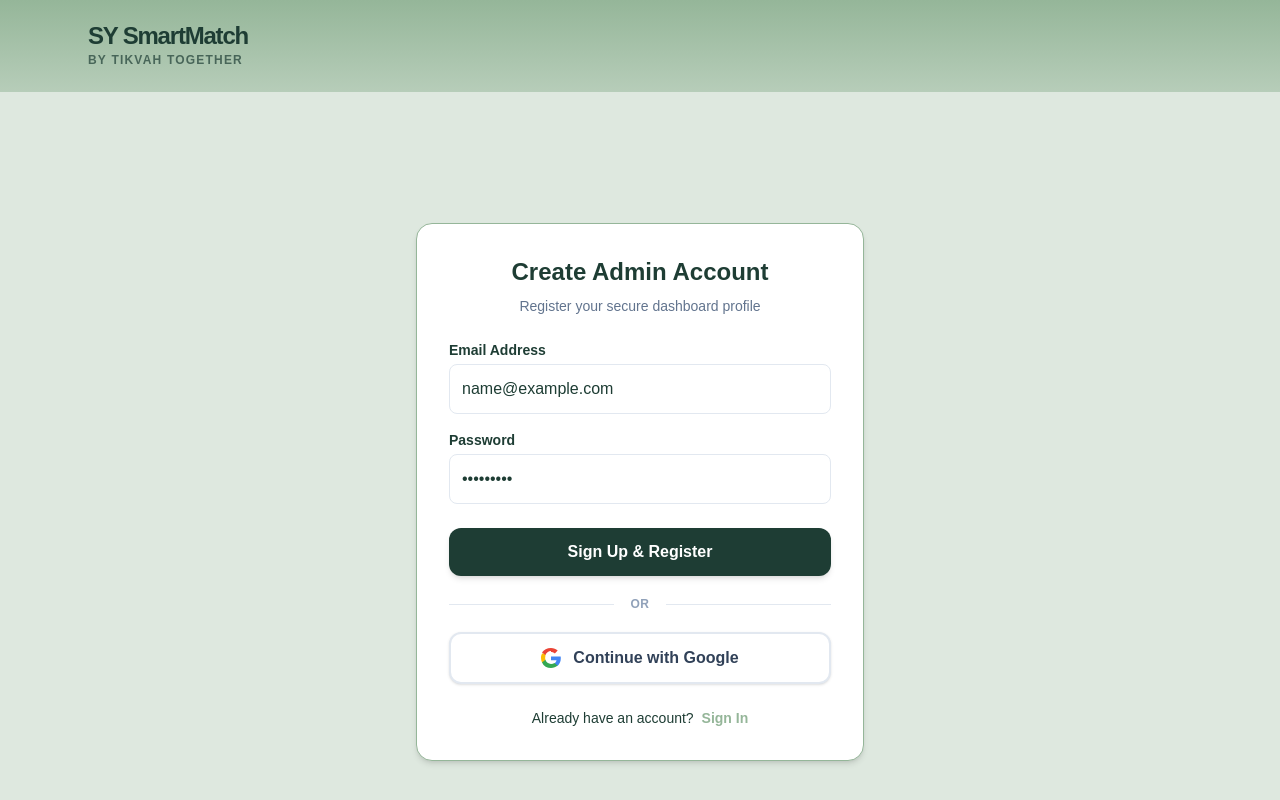
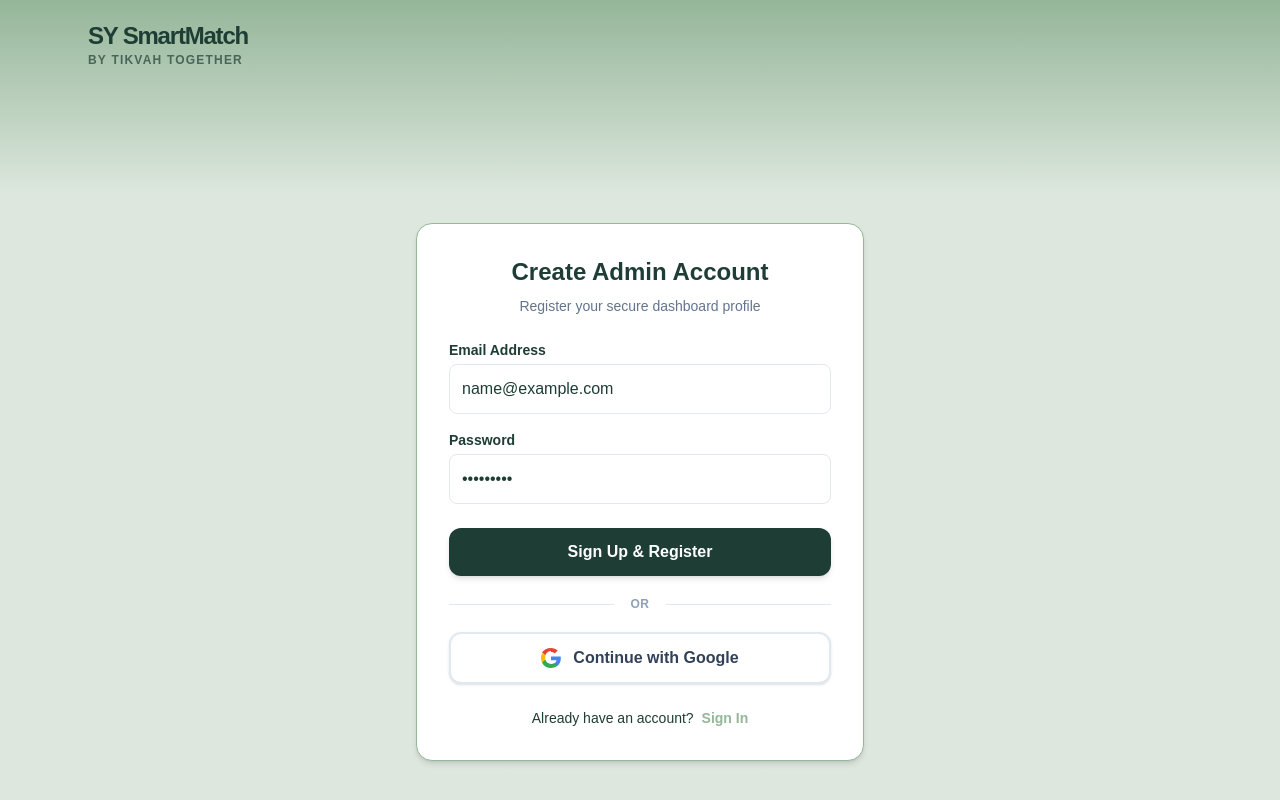
Before and after one commit to Tikvah-Together/events, a React (Vite) app: page /admin in a window 1280 px wide. Both pictures are taken after typing "name@example.com", "Sample123" into the empty fields and a click on the button "Create Account". Shown: the top 800 px of the page. Built offline with nearby package versions, Linux system fonts and the light colour scheme; no server answers.

Commit message:
remove bg from adminguard

```diff
--- a/src/AdminGuard.jsx
+++ b/src/AdminGuard.jsx
@@ -105,7 +105,7 @@ export default function AdminGuard({ children }) {
 
   if (!isAuthenticated) {
     return (
-      <div className="min-h-screen bg-[#DEE8DF] flex flex-col items-center justify-center px-6 py-12">
+      <div className="min-h-screen flex flex-col items-center justify-center px-6 py-12">
         <div className="w-full max-w-md bg-white p-8 border border-[#95B699] rounded-2xl shadow-md text-[#1E3D34]">
           <h2 className="text-2xl font-bold mb-2 text-center">
             {isRegistering ? "Create Admin Account" : "Admin Dashboard Access"}
```
